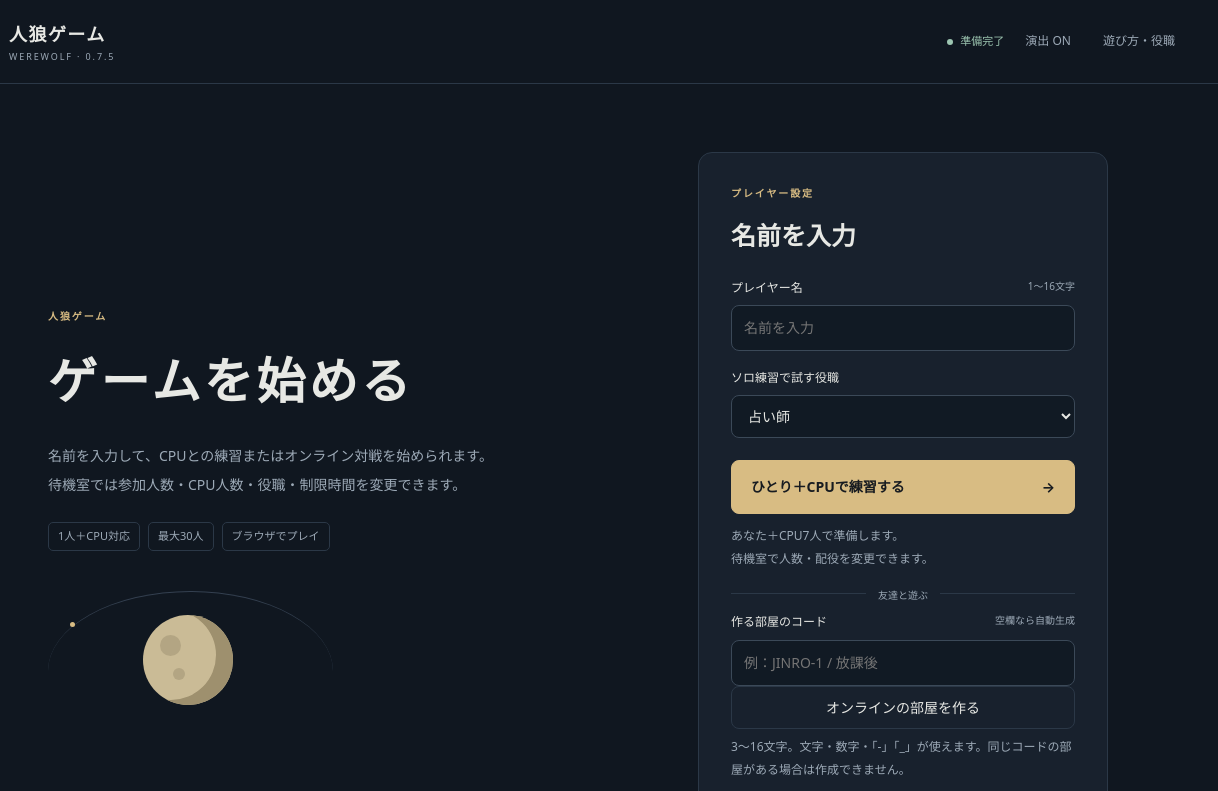
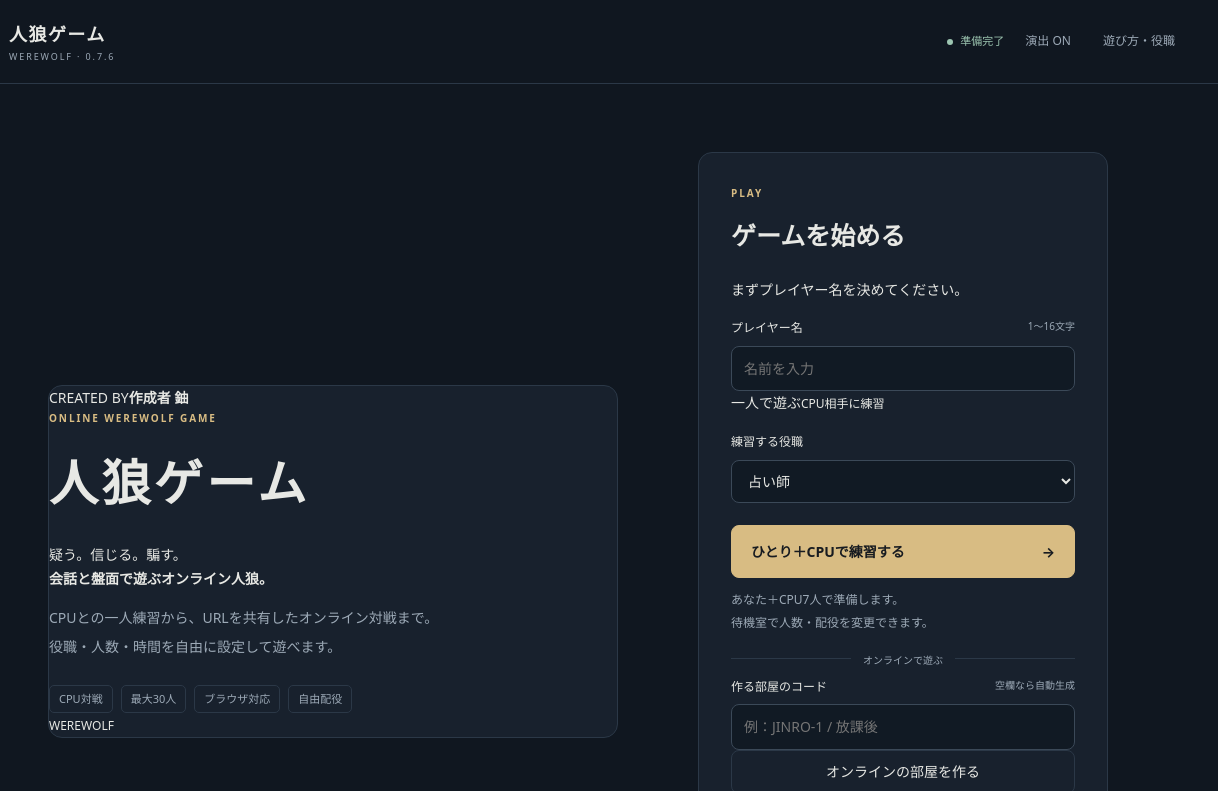
Before and after one commit to yoshisuke1111-svg/jinnro-ge-mu, a website: page public/index.html in a window 1280 px wide. Shown: the top 791 px of the page, 62-1280 px from the left. Drawn offline with Linux system fonts and the light colour scheme.

Commit message:
Redesign start screen and add creator credit

```diff
--- a/public/index.html
+++ b/public/index.html
@@ -13,28 +13,31 @@
 </head>
 <body>
 <header class="site-header">
-  <div class="brand"><span class="brand-moon" aria-hidden="true"></span><div>人狼ゲーム<small>WEREWOLF · 0.7.5</small></div></div>
+  <div class="brand"><span class="brand-moon" aria-hidden="true"></span><div>人狼ゲーム<small>WEREWOLF · 0.7.6</small></div></div>
   <div class="header-tools"><span id="connection" class="connection">準備完了</span><button id="motionToggle" class="quiet" aria-pressed="false">演出 ON</button><button id="helpOpen" class="quiet">遊び方・役職</button></div>
 </header>
 <main>
   <section id="entrance" class="entrance">
-    <div class="intro">
-      <p class="eyebrow">人狼ゲーム</p>
-      <h1>ゲームを始める</h1>
-      <p class="intro-copy">名前を入力して、CPUとの練習またはオンライン対戦を始められます。<br>待機室では参加人数・CPU人数・役職・制限時間を変更できます。</p>
-      <div class="intro-tags"><span>1人＋CPU対応</span><span>最大30人</span><span>ブラウザでプレイ</span></div>
-      <div class="orbit" aria-hidden="true"><div class="moon"></div><span class="orbit-dot"></span></div>
+    <div class="intro intro-cover panel">
+      <div class="creator-badge"><span>CREATED BY</span><strong>作成者 鈾</strong></div>
+      <p class="eyebrow">ONLINE WEREWOLF GAME</p>
+      <h1>人狼ゲーム</h1>
+      <p class="intro-lead">疑う。信じる。騙す。<br><strong>会話と盤面で遊ぶオンライン人狼。</strong></p>
+      <p class="intro-copy">CPUとの一人練習から、URLを共有したオンライン対戦まで。<br>役職・人数・時間を自由に設定して遊べます。</p>
+      <div class="intro-tags"><span>CPU対戦</span><span>最大30人</span><span>ブラウザ対応</span><span>自由配役</span></div>
+      <div class="cover-mark" aria-hidden="true"><span class="cover-moon"></span><span class="cover-line"></span><small>WEREWOLF</small></div>
     </div>
     <div class="entry-card panel">
-      <p class="eyebrow">プレイヤー設定</p><h2>名前を入力</h2>
+      <div class="entry-heading"><p class="eyebrow">PLAY</p><h2>ゲームを始める</h2><p>まずプレイヤー名を決めてください。</p></div>
       <label for="name">プレイヤー名 <span class="muted">1〜16文字</span></label>
       <input id="name" maxlength="32" placeholder="名前を入力" autocomplete="nickname">
-      <label for="practiceRole">ソロ練習で試す役職</label>
+      <div class="entry-section-label"><span>一人で遊ぶ</span><small>CPU相手に練習</small></div>
+      <label for="practiceRole">練習する役職</label>
       <select id="practiceRole"></select>
       <button id="practice" class="primary large">ひとり＋CPUで練習する <span>→</span></button>
       <p class="caption">あなた＋CPU7人で準備します。<br>待機室で人数・配役を変更できます。</p>
       <div id="onlineEntry">
-        <div class="divider"><span>友達と遊ぶ</span></div>
+        <div class="divider"><span>オンラインで遊ぶ</span></div>
         <label for="customCode" class="custom-code-label">作る部屋のコード <span class="muted">空欄なら自動生成</span></label>
         <input id="customCode" placeholder="例：JINRO-1 / 放課後" aria-label="作成する部屋コード" maxlength="16" autocomplete="off">
         <button id="create" class="secondary full">オンラインの部屋を作る</button>
@@ -161,7 +164,7 @@
     </section>
   </section>
 </main>
-<footer class="site-footer"><span>人狼ゲーム · v0.7.5</span><span>画像・動画・外部フォントなし。</span></footer>
+<footer class="site-footer"><span>人狼ゲーム · v0.7.6</span><span>作成者 鈾</span></footer>
 <div id="toast" class="toast" role="status" hidden></div>
 <dialog id="helpDialog" class="help-dialog"><div class="dialog-head"><div><p class="eyebrow">VILLAGE HANDBOOK</p><h2>遊び方と役職</h2></div><button id="helpClose" class="quiet">閉じる ×</button></div><div id="helpContent"></div></dialog>
 <dialog id="tarotDialog" class="tarot-dialog secret-dialog">
```
